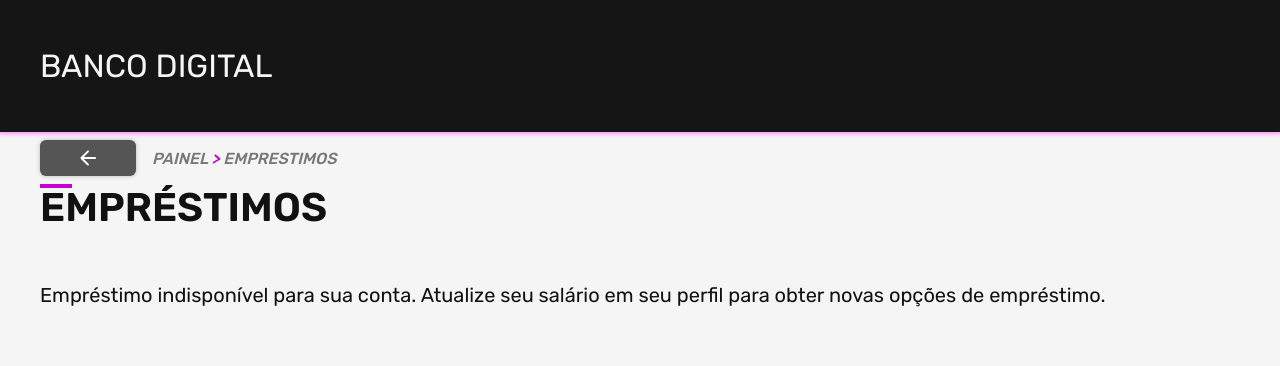
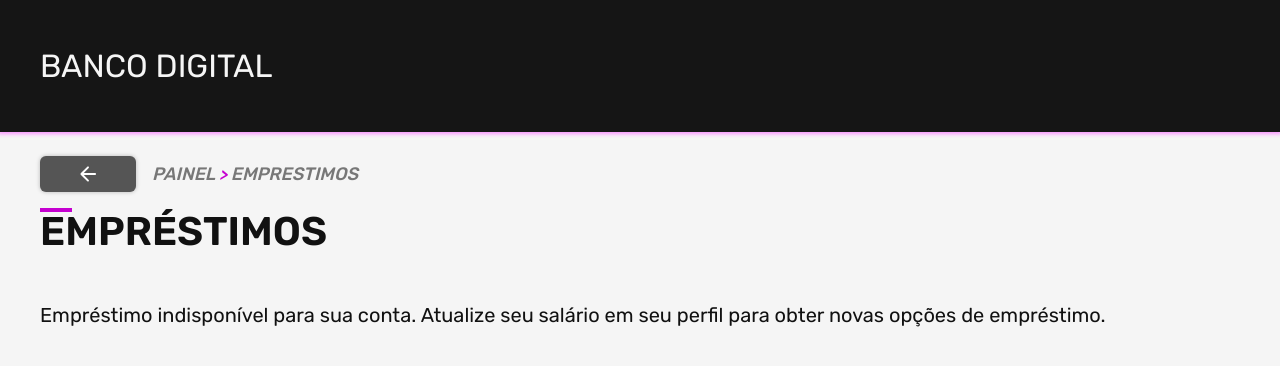
Before and after one commit to filipegallodev/banco-digital, a Next.js app in the folder frontend-nextjs/: page /emprestimos in a window 1280 px wide. Shown: the top 366 px of the page. Built offline with nearby package versions, Linux system fonts and the light colour scheme; no server answers; sample sign-in values are in the browser's storage.

Commit message:
some styles changes

```diff
--- a/frontend-nextjs/src/components/Header.tsx
+++ b/frontend-nextjs/src/components/Header.tsx
@@ -45,6 +45,7 @@ const Container = styled.header`
   height: 132px;
   display: flex;
   box-shadow: 0px 0px 4px 2px #fa92ff;
+  margin-bottom: 24px;
 `;
 
 const Content = styled.div`
@@ -54,6 +55,9 @@ const Content = styled.div`
   display: flex;
   align-items: center;
   justify-content: space-between;
+  @media (max-width: 1240px) {
+    margin: 0 24px;
+  }
 `;
 
 const Title = styled.span`
--- a/frontend-nextjs/src/components/ReturnButton.tsx
+++ b/frontend-nextjs/src/components/ReturnButton.tsx
@@ -34,7 +34,7 @@ const ReturnButton = () => {
 
 const Container = styled.div`
   position: absolute;
-  top: 8px;
+  top: 0px;
   display: flex;
   align-items: center;
   justify-content: center;
@@ -72,6 +72,7 @@ const RoutesPathContainer = styled.div`
 const Route = styled.span`
   cursor: pointer;
   transition: 0.1s;
+  font-size: 1.125rem;
   &:hover {
     color: #111;
   }
--- a/frontend-nextjs/src/components/Section/SectionTitle.tsx
+++ b/frontend-nextjs/src/components/Section/SectionTitle.tsx
@@ -6,7 +6,7 @@ const SectionTitle = ({ children }: { children: string }) => {
 };
 
 const Title = styled.h1`
-  margin: 52px 0px;
+  margin: 52px 0px 48px 0px;
   font-size: 2.5rem;
   text-transform: uppercase;
   box-sizing: border-box;
--- a/frontend-nextjs/src/styles/index.styled.ts
+++ /dev/null
@@ -1 +0,0 @@
-import styled from "styled-components";
```
